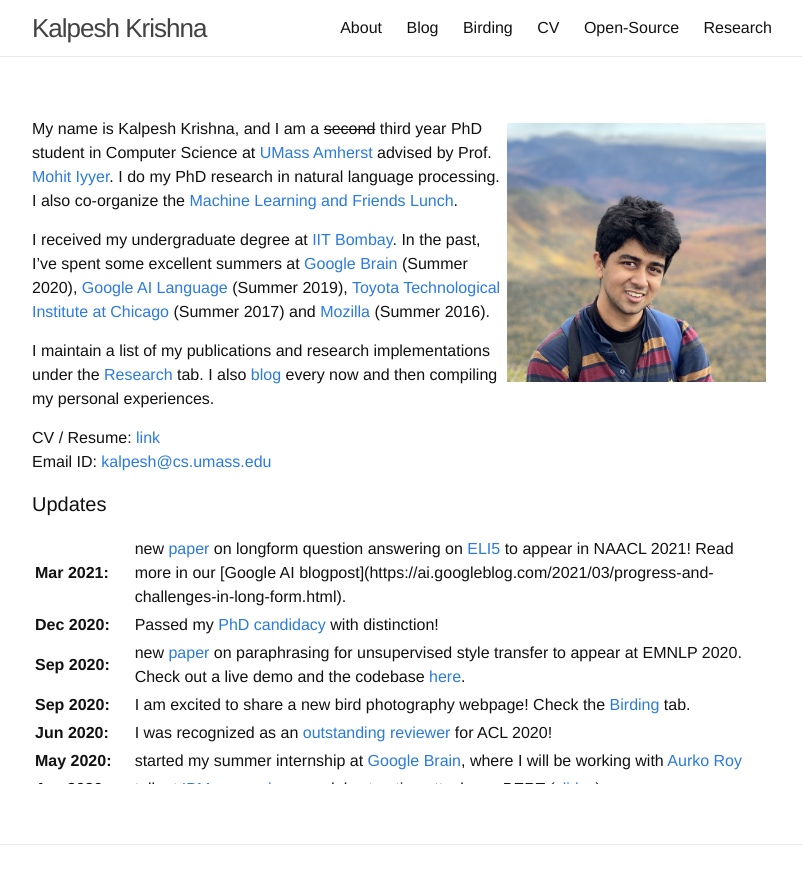
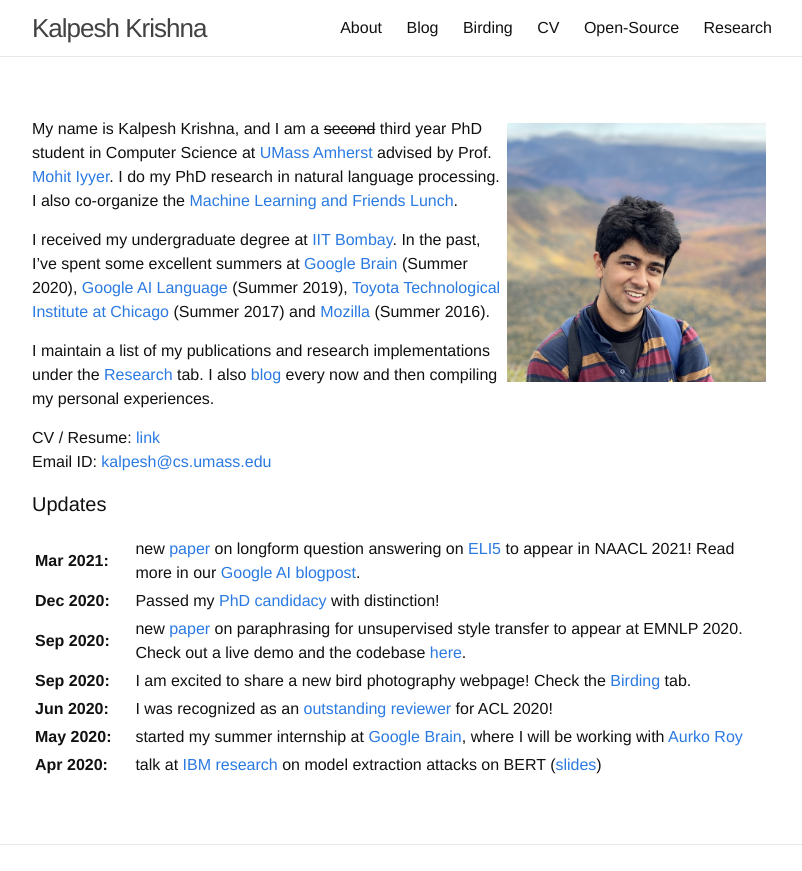
Before and after one commit to martiansideofthemoon/martiansideofthemoon.github.io, a Jekyll site: the page built from index.md, in a window 1280 px wide, cut to the strip 0-871 px from the top of the page. Shown: the whole strip, without its empty margins (238-1040 px from the left). Built offline with Jekyll 4.4.1, drawn with Linux system fonts in a browser that asks for light colours; comment, search, counter and statistics services are not loaded; part of the change alters nothing that is shown.

Commit message:
Update index.md

```diff
--- a/index.md
+++ b/index.md
@@ -20,7 +20,7 @@ Email ID: [kalpesh@cs.umass.edu](mailto:kalpesh@cs.umass.edu)
 <table>
 <col width="100px">
 <col width="650px">
-<tr><td><b>Mar 2021:</b></td><td>new <a href="https://arxiv.org/abs/2103.06332">paper</a> on longform question answering on <a href="https://arxiv.org/abs/1907.09190">ELI5</a> to appear in NAACL 2021! Read more in our [Google AI blogpost](https://ai.googleblog.com/2021/03/progress-and-challenges-in-long-form.html).</td></tr>
+<tr><td><b>Mar 2021:</b></td><td>new <a href="https://arxiv.org/abs/2103.06332">paper</a> on longform question answering on <a href="https://arxiv.org/abs/1907.09190">ELI5</a> to appear in NAACL 2021! Read more in our <a href="https://ai.googleblog.com/2021/03/progress-and-challenges-in-long-form.html">Google AI blogpost</a>.</td></tr>
 <tr><td><b>Dec 2020:</b></td><td>Passed my <a href="https://www.cics.umass.edu/grads/phd-portfolio">PhD candidacy</a> with distinction!</td></tr>
 <tr><td><b>Sep 2020:</b></td><td>new <a href="https://arxiv.org/abs/2010.05700">paper</a> on paraphrasing for unsupervised style transfer to appear at EMNLP 2020. Check out a live demo and the codebase <a href="http://style.cs.umass.edu">here</a>.</td></tr>
 <tr><td><b>Sep 2020:</b></td><td>I am excited to share a new bird photography webpage! Check the <a href="{{ site.url }}/birding">Birding</a> tab.</td></tr>
```
